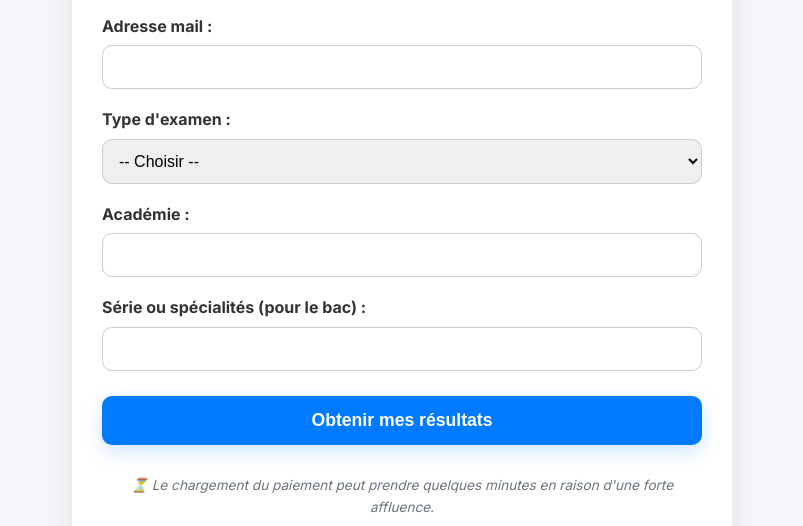
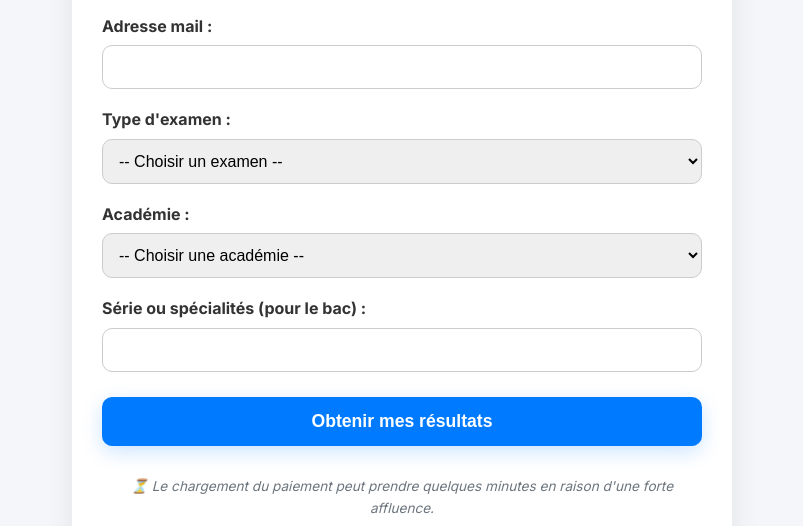
Before and after one commit to bacresultat/ia, a website: page index.html in a window 1280 px wide. Shown: the part 1080-1606 px from the top of the page, without its empty margins (238-1041 px from the left). Drawn offline with Linux system fonts and the light colour scheme; a script that the page names is missing.

Commit message:
Update index.html

```diff
--- a/index.html
+++ b/index.html
@@ -53,13 +53,50 @@
 
       <label for="exam-type">Type d'examen :</label>
       <select id="exam-type" name="exam-type" required>
-        <option value="">-- Choisir --</option>
+        <option value="">-- Choisir un examen --</option>
         <option value="bac">Baccalauréat 2025</option>
         <option value="brevet">Brevet 2025</option>
       </select>
 
       <label for="academy">Académie :</label>
-      <input type="text" id="academy" name="academy" required>
+      <select id="academy" name="academy" required>
+  <option value="">-- Choisir une académie --</option>
+  <option value="Aix-Marseille">Aix-Marseille</option>
+  <option value="Amiens">Amiens</option>
+  <option value="Besançon">Besançon</option>
+  <option value="Bordeaux">Bordeaux</option>
+  <option value="Clermont-Ferrand">Clermont-Ferrand</option>
+  <option value="Corse">Corse</option>
+  <option value="Créteil">Créteil</option>
+  <option value="Dijon">Dijon</option>
+  <option value="Grenoble">Grenoble</option>
+  <option value="Guadeloupe">Guadeloupe</option>
+  <option value="Guyane">Guyane</option>
+  <option value="La Réunion">La Réunion</option>
+  <option value="Lille">Lille</option>
+  <option value="Limoges">Limoges</option>
+  <option value="Lyon">Lyon</option>
+  <option value="Martinique">Martinique</option>
+  <option value="Mayotte">Mayotte</option>
+  <option value="Montpellier">Montpellier</option>
+  <option value="Nancy-Metz">Nancy-Metz</option>
+  <option value="Nantes">Nantes</option>
+  <option value="Nice">Nice</option>
+  <option value="Orléans-Tours">Orléans-Tours</option>
+  <option value="Paris">Paris</option>
+  <option value="Poitiers">Poitiers</option>
+  <option value="Reims">Reims</option>
+  <option value="Rennes">Rennes</option>
+  <option value="Rouen">Rouen</option>
+  <option value="Strasbourg">Strasbourg</option>
+  <option value="Toulouse">Toulouse</option>
+  <option value="Versailles">Versailles</option>
+  <option value="Wallis-et-Futuna">Wallis-et-Futuna</option>
+  <option value="Saint-Pierre-et-Miquelon">Saint-Pierre-et-Miquelon</option>
+  <option value="Polynésie française">Polynésie française</option>
+  <option value="Nouvelle-Calédonie">Nouvelle-Calédonie</option>
+</select>
+
 
       <label for="subject">Série ou spécialités (pour le bac) :</label>
       <input type="text" id="subject" name="subject">
```
